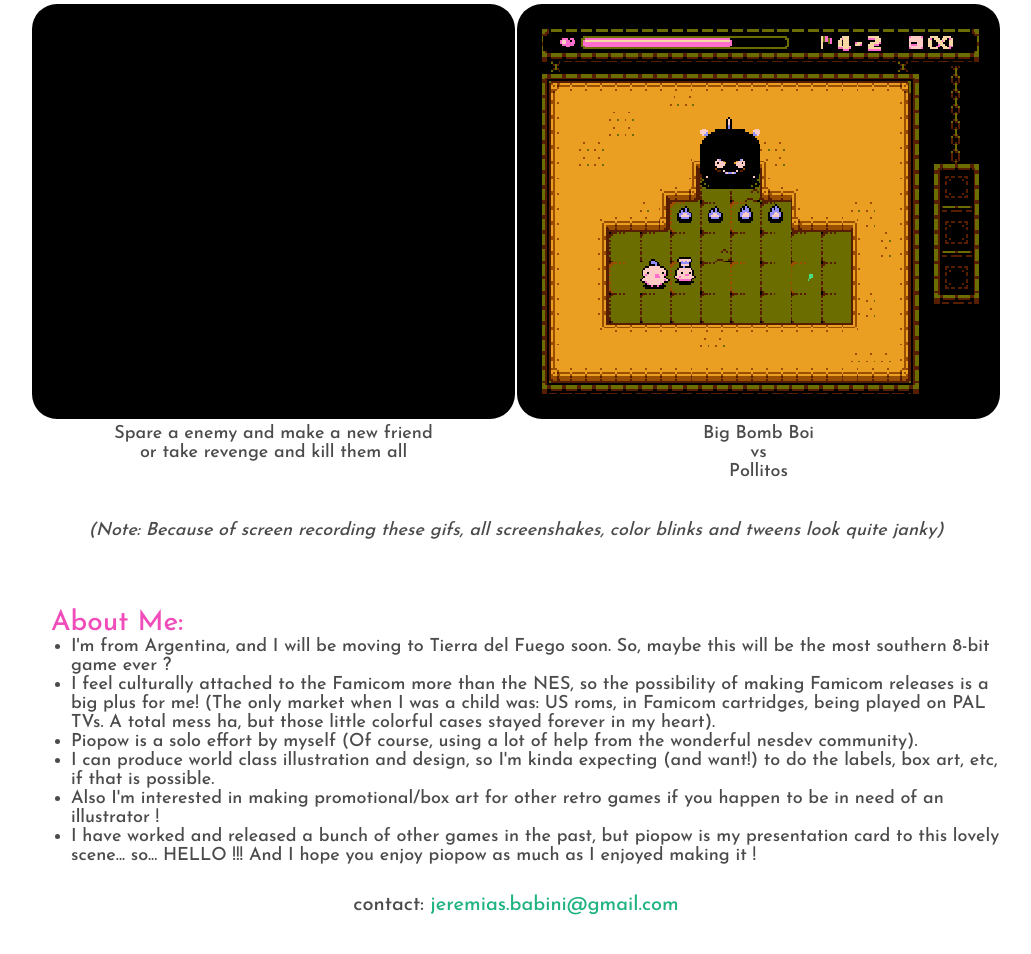
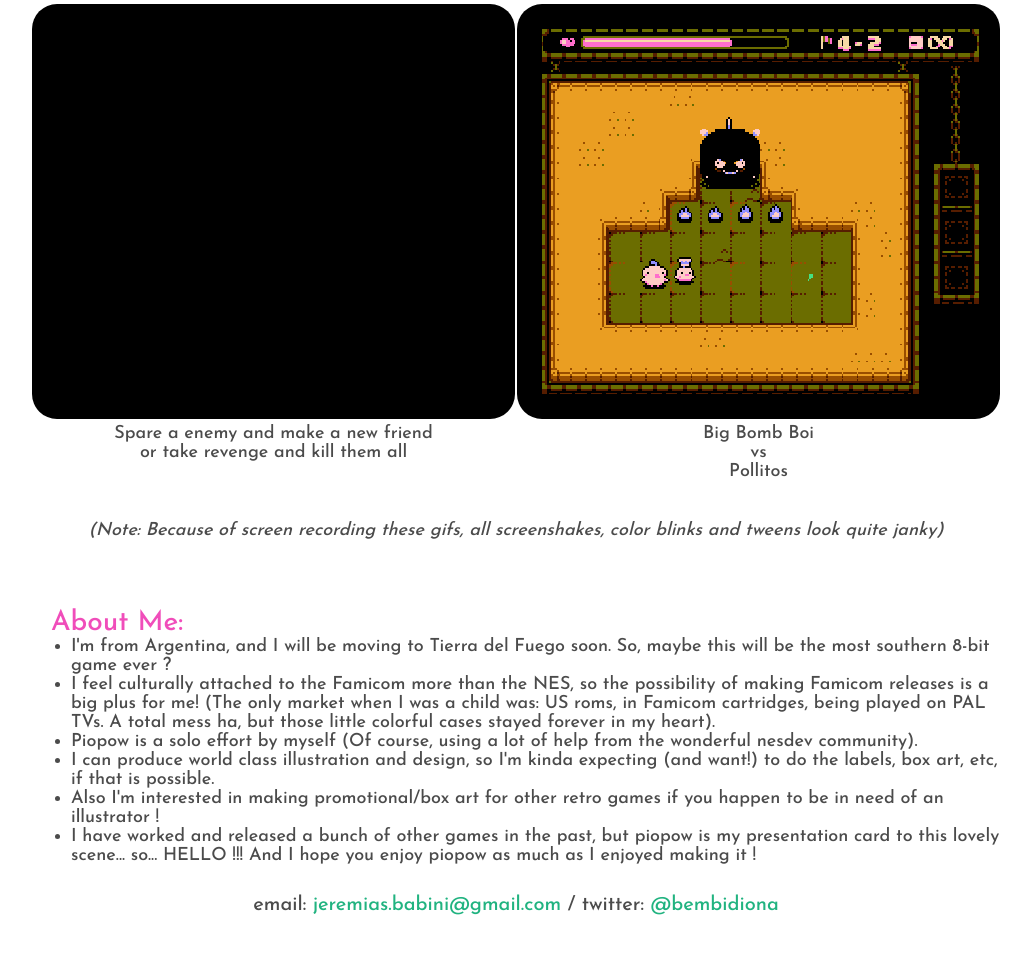
Before and after one commit to bembidiona/piopow-publisher-page, a plain HTML site: page index.html in a window 1280 px wide. Shown: the part 2134-3088 px from the top of the page, without its empty margins (124-1155 px from the left). Drawn offline with Linux system fonts and the light colour scheme.

Commit message:
add twitter

```diff
--- a/index.html
+++ b/index.html
@@ -132,8 +132,9 @@
           </ul>
 
         <div class="separator" style="font-size: 20px;">
-            contact:
-            <a href="mailto:jeremias.babini@gmail.com" target="_blank">jeremias.babini@gmail.com</a>
+            email: <a href="mailto:jeremias.babini@gmail.com" target="_blank">jeremias.babini@gmail.com</a>
+            /
+            twitter: <a href="https://twitter.com/bembidiona" target="_blank">@bembidiona</a>
         </div>
 
     </div>
```
